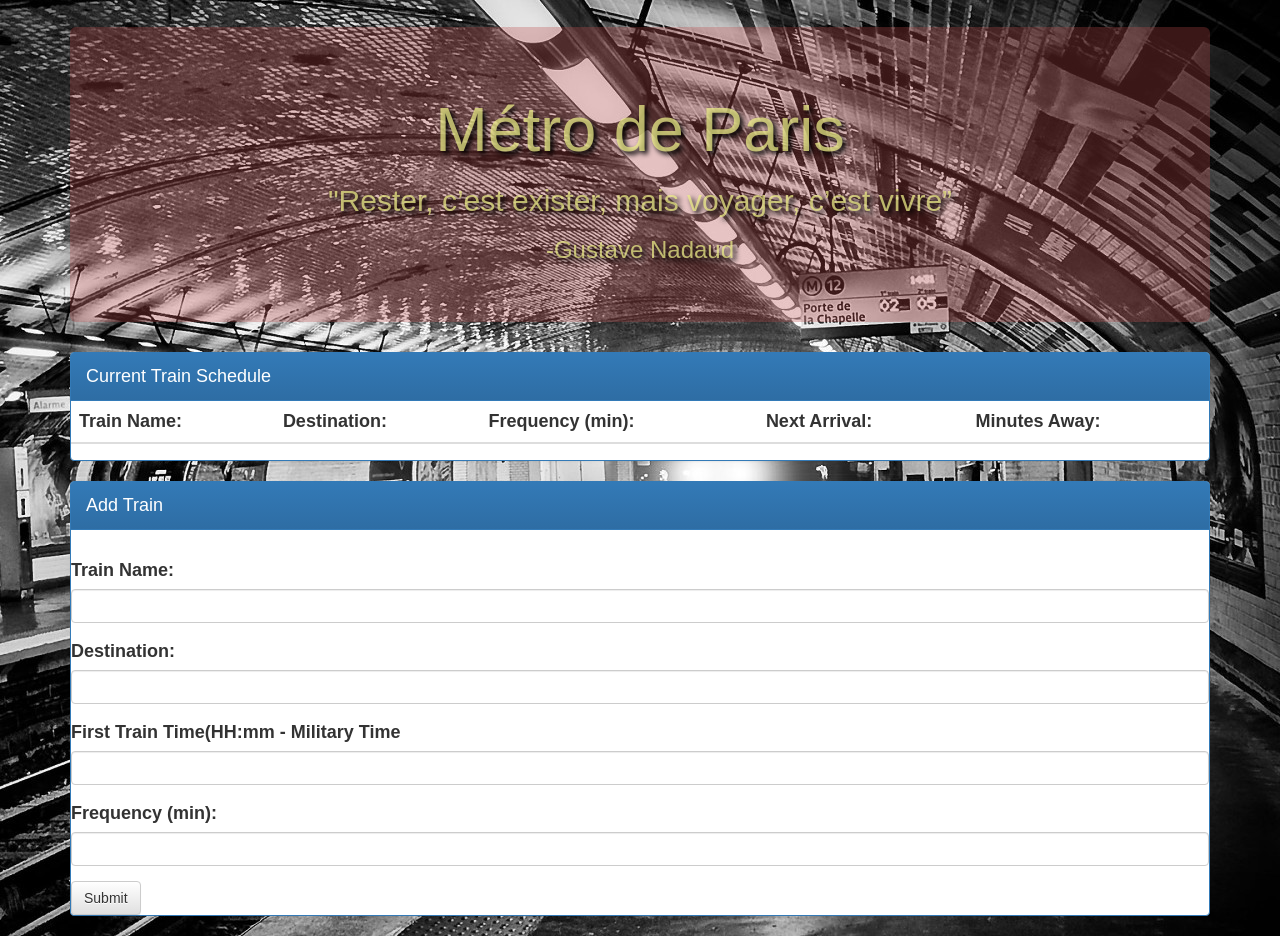
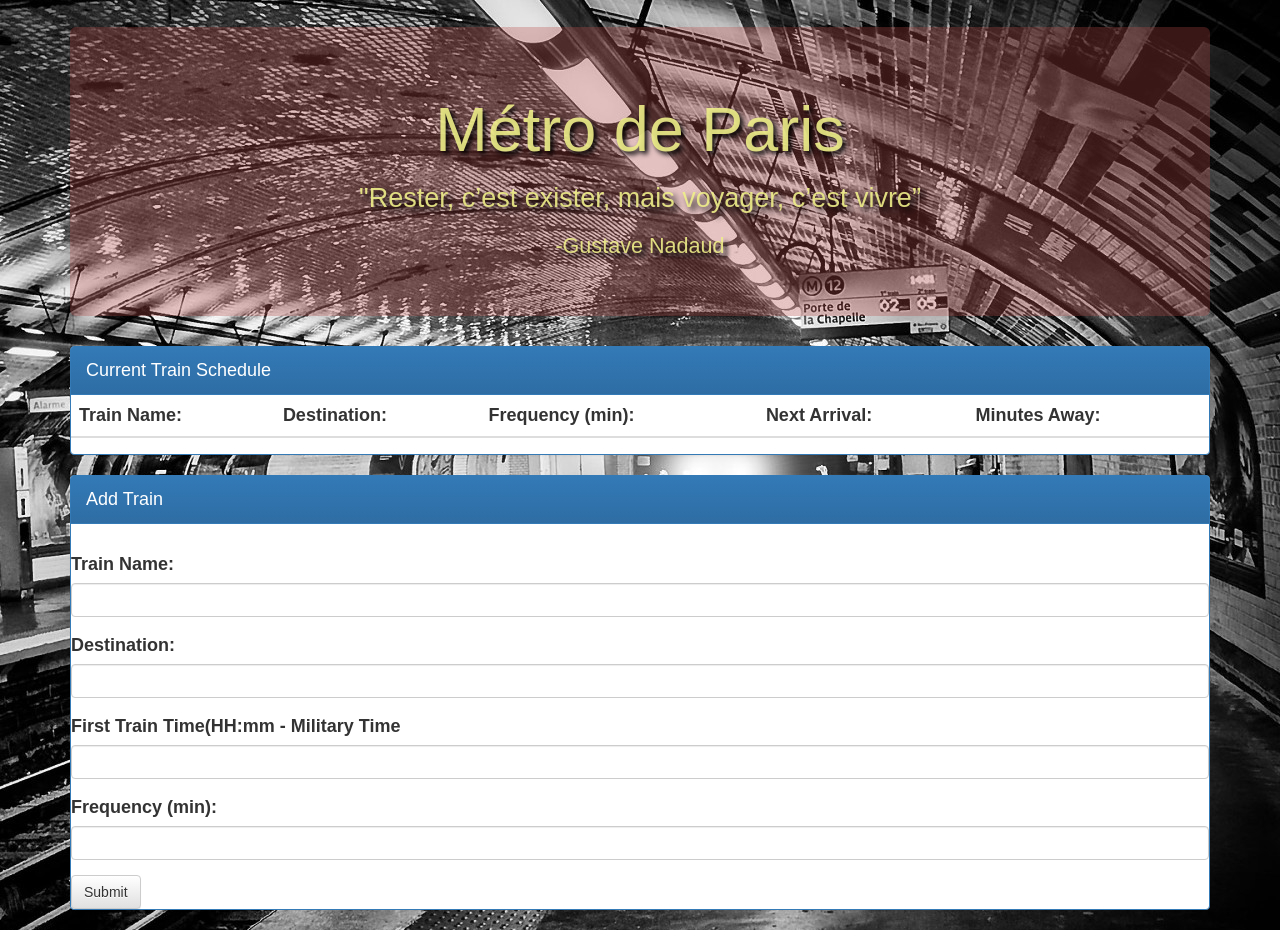
Before and after one commit to maddasahatter7/Train-Scheduler, a plain HTML site: page index.html in a window 1280 px wide. Drawn offline with nearby package versions, Linux system fonts and the light colour scheme; no server answers.

Commit message:
more css in jumbotron

```diff
--- a/assets/css/style.css
+++ b/assets/css/style.css
@@ -12,6 +12,18 @@ body {
 
     .jumbotron {
         background: rgba(190, 75, 75, 0.3);
-        color: rgba(238, 238, 138, 0.733);
+    }
+    h1{
+        color: rgba(238, 238, 138, 0.9)!important;
         text-shadow: 3px 3px 5px #000000;
     }
+    h2 {
+        color: rgba(238, 238, 138, 0.9);
+        font-size: 1.5em;
+        text-shadow: 4px 4px 6px #000000;
+    }
+    h3 {
+        color: rgba(238, 238, 138, 0.9);
+        font-size: 1.2em;
+        text-shadow: 4px 4px 4px #000000;
+    }
```
